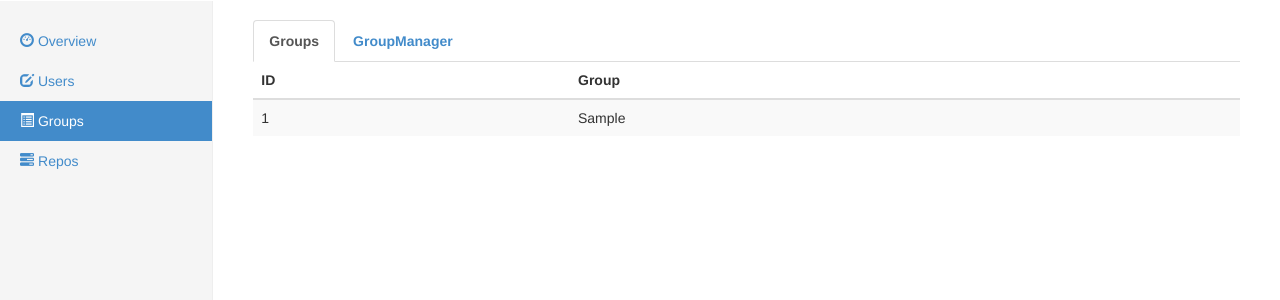
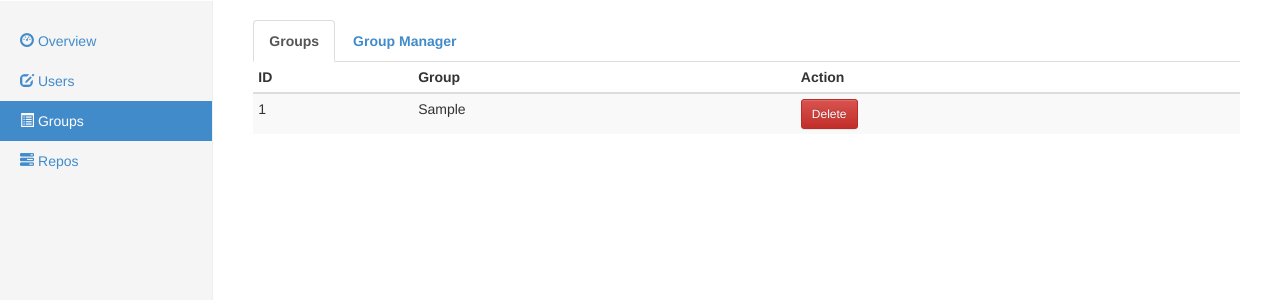
Before and after one commit to asdfII/gitoweb, a Flask app: template templates/group.html in a window 1280 px wide. Shown: the part 50-350 px from the top of the page. Run offline with Flask 2, Linux system fonts and the light colour scheme; the template is opened without the code that fills it: most values are stand-ins (such as "Sample title", 1, 10 or a date in 2020); some libraries are stand-ins or nearby versions.

Commit message:
Save temporarily

```diff
--- a/group/views.py
+++ b/group/views.py
@@ -16,7 +16,8 @@ def group():
             content = f.readlines()
             for _ in content:
                 print _.strip('\n')
-    group_add('new_group')
+    if request.method == 'POST':
+        group_add('new_group')
     return render_template(
         'group.html',
         grouplist=grouplist,
--- a/templates/group.html
+++ b/templates/group.html
@@ -22,39 +22,43 @@
 <!-- <h1 class="page-header">Groups</h1> -->
 <ul id="myTab" class="nav nav-tabs">
   <li class="active"><a href="#groupList" data-toggle="tab"><strong>Groups</strong></a></li>
-  <li><a href="#groupManager" data-toggle="tab"><strong>GroupManager</strong></a></li>
+  <li><a href="#groupManager" data-toggle="tab"><strong>Group Manager</strong></a></li>
 </ul>
 <div id="myTabContent" class="tab-content">
   <div class="tab-pane fade in active" id="groupList">
-    <table class="table table-striped">
+    <table class="table table-condensed table-striped">
       <thead>
-        <tr class="table table-striped">
+        <tr class="table table-condensed table-striped">
           <th>ID</th>
           <th>Group</th>
+          <th>Action</th>
         </tr>
       </thead>
-      <tbody class="table table-striped">
+      <tbody class="table table-condensed table-striped">
       {% for i in grouplist['conf/groups'] %}
         {% set counter = loop.index %}
         <tr>
           <td>{{ counter }}</td>
           <td>{{ i }}</td>
+          <td>
+            <div class="btn-group">
+              <button type="button" class="btn btn-sm btn-danger" id="deleteGroup">Delete</button>
+            </div>
+          </td>
         </tr>
       {% endfor %}
       </tbody>
     </table>
   </div>
   <div class="tab-pane fade" id="groupManager">
-    <table class="table">
+    <table class="table table-condensed">
       <thead>
-        <tr class="table">
-          <th></th>
+        <tr class="table table-condensed">
+          <th>Add a new group</th>
         </tr>
       </thead>
-      <tbody class="table">
+      <tbody class="table table-condensed">
         <tr>
-          <td>
-          </td>
         </tr>
       </tbody>
     </table>
```
Also changed, not shown: templates/user.html (+6 -6 lines).
